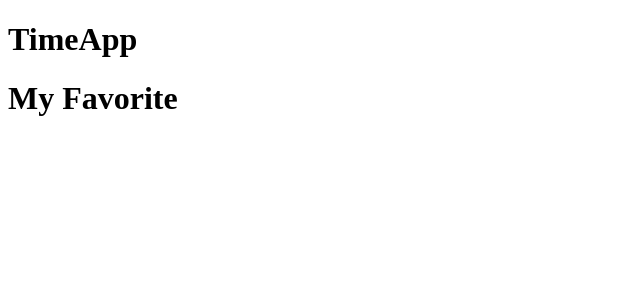
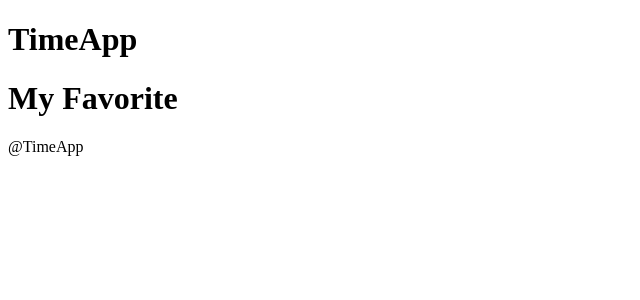
Before and after one commit to argjend551/TimeApp, a React (Vite) app: page /favorites in a window 1280 px wide. Before the commit this address had no page. Shown: the top 300 px of the page, without its empty margins (0-640 px from the left). Built offline with nearby package versions, Linux system fonts and the light colour scheme.

Commit message:
Added footer

```diff
--- a/src/App.jsx
+++ b/src/App.jsx
@@ -1,12 +1,12 @@
 import React from "react";
 import { BrowserRouter, Routes, Route } from "react-router-dom";
-import Home from './pages/Home';
+import Home from "./pages/Home";
 import Header from "./Header";
 import Favorites from "./pages/Favorites";
+import Footer from "./Footer";
 
 function App() {
   return (
-
     <BrowserRouter>
       <Header />
       <Routes>
@@ -15,6 +15,7 @@ function App() {
       <Routes>
         <Route path="/favorites" element={<Favorites />} />
       </Routes>
+      <Footer />
     </BrowserRouter>
   );
 }
--- /dev/null
+++ b/src/Footer.jsx
@@ -0,0 +1,7 @@
+export default function Footer() {
+  return (
+    <footer>
+      <p>@TimeApp</p>
+    </footer>
+  );
+}
```
